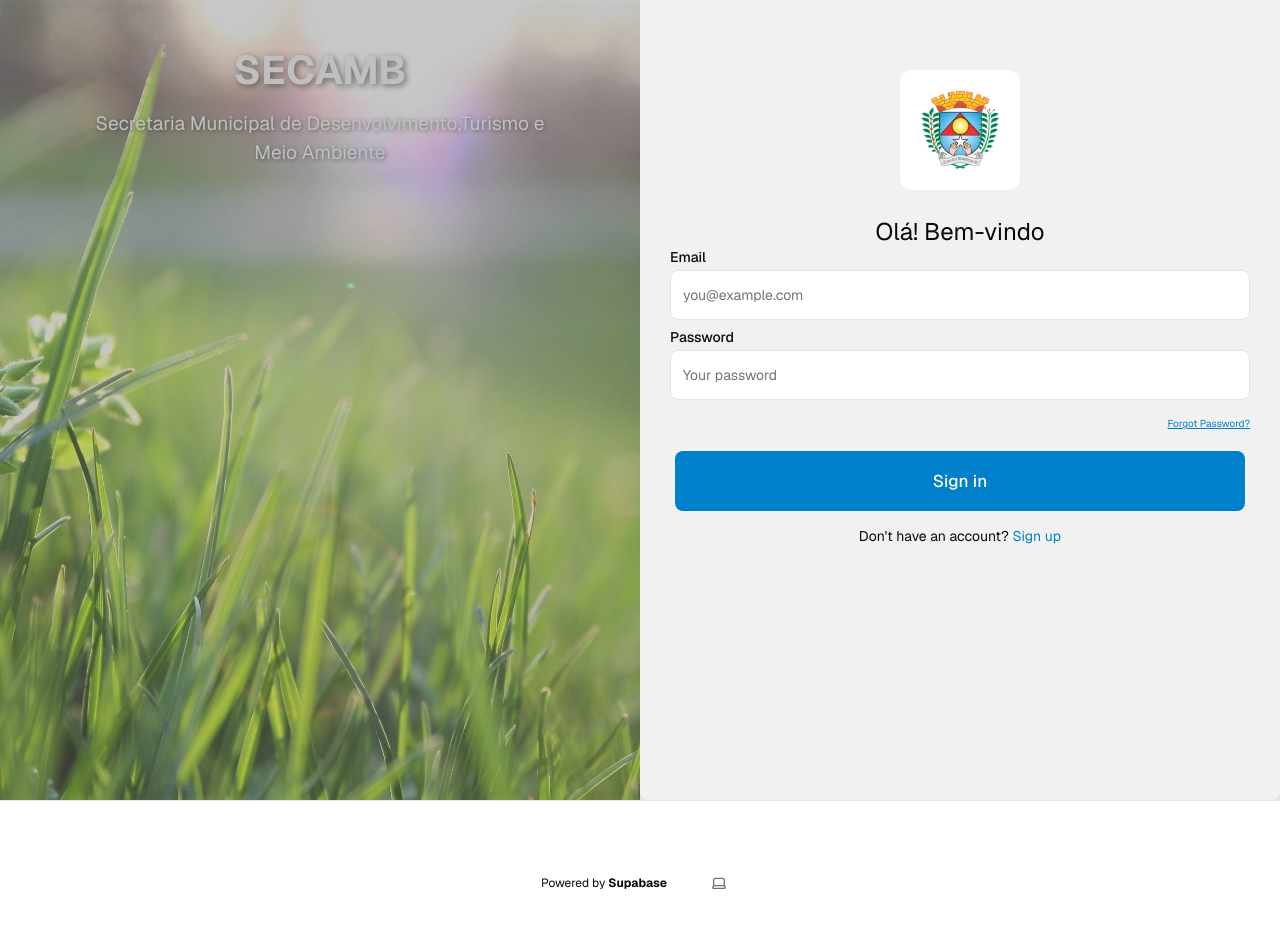
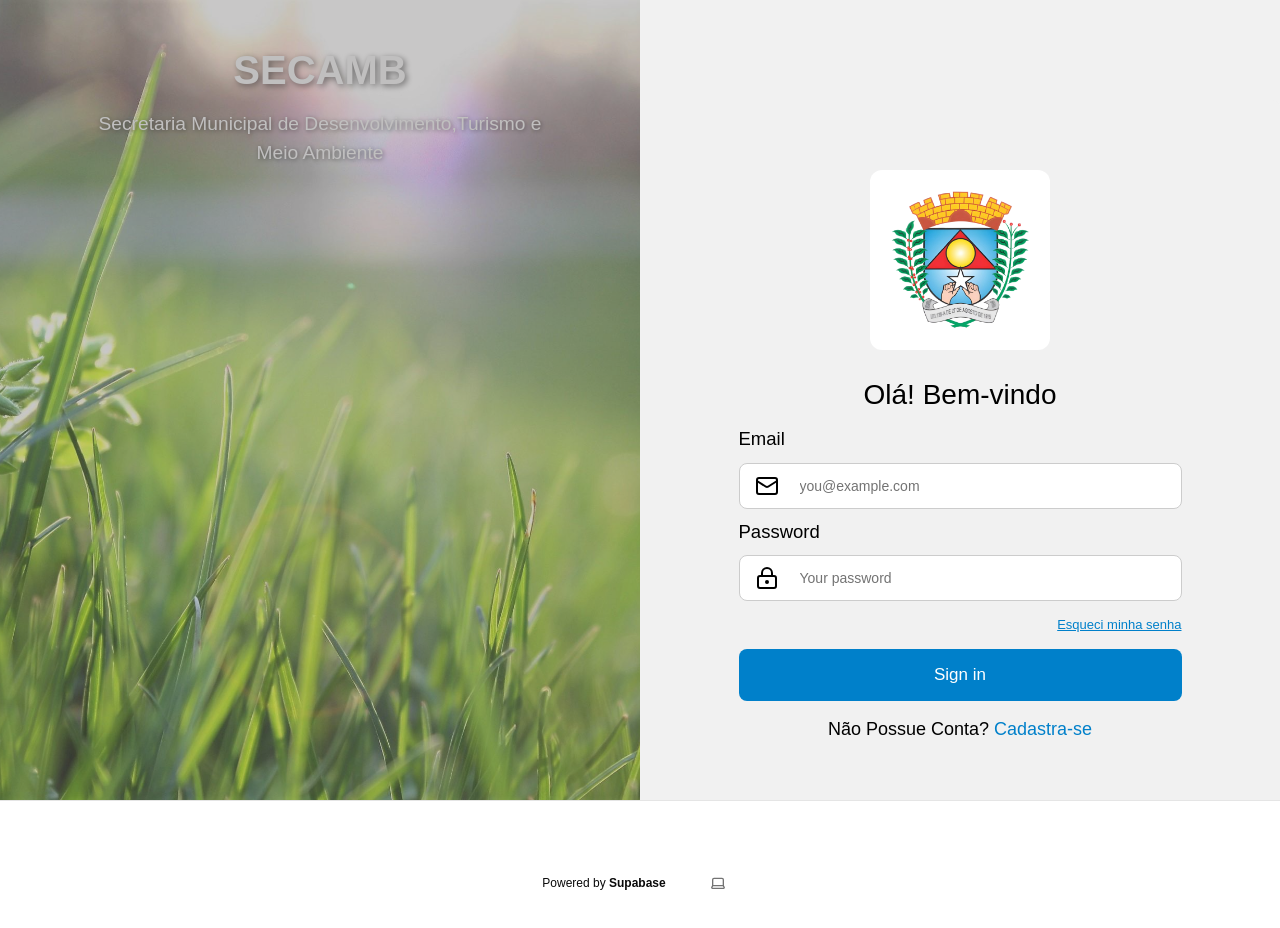
Before and after one commit to IFBASeabra/SECAMB, a Next.js app: page /sign-in in a window 1280 px wide. Shown: the top 928 px of the page. Built offline with nearby package versions, Linux system fonts and the light colour scheme.

Commit message:
alterações  no estilo do sign-in e do sign-up

```diff
--- a/app/(auth-pages)/sign-in/page.tsx
+++ b/app/(auth-pages)/sign-in/page.tsx
@@ -3,6 +3,9 @@ import { FormMessage, Message } from "@/components/form-message";
 import { SubmitButton } from "@/components/submit-button";
 import { Input } from "@/components/ui/input";
 import { Label } from "@/components/ui/label";
+
+import { Mail, LockKeyhole } from "lucide-react";
+
 import Image from "next/image";
 import Link from "next/link";
 import "./sign-in.scss";
@@ -30,8 +33,8 @@ export default async function Login(props: { searchParams: Promise<Message> }) {
                   src="/Logo.png"
                   className="logo"
                   alt="logo"
-                  width={80}
-                  height={80}
+                  width={140}
+                  height={140}
                 />
               </span>
               <h4 className="sign-title">Olá! Bem-vindo</h4>
@@ -39,24 +42,32 @@ export default async function Login(props: { searchParams: Promise<Message> }) {
           </div>
 
           <div className="form__login-authentication">
+            {/* Campo de email */}
             <div className="authentication-emails">
-              <div>
+              <div className="input-container">
                 <Label htmlFor="email">Email</Label>
+                <div className="input-with-icon">
+                  <Mail className="input-icon" />
                   <Input name="email" placeholder="you@example.com" required />
                 </div>
               </div>
+            </div>
 
+            {/* Campo de senha */}
             <div className="authentication-passwords">
               <div>
                 <Label htmlFor="password">Password</Label>
+                <div className="input-with-icon">
+                  <LockKeyhole className="input-icon" />
                   <Input
                     type="password"
                     name="password"
                     placeholder="Your password"
                     required
                   />
+                </div>
                 <Link className="passwords-forgot" href="/forgot-password">
-                  Forgot Password?
+                  Esqueci minha senha
                 </Link>
               </div>
             </div>
@@ -73,10 +84,10 @@ export default async function Login(props: { searchParams: Promise<Message> }) {
             <FormMessage message={searchParams} />
 
             <div className="form__login-signin">
-              <p className="text-sm text-foreground">
-                Don't have an account?{" "}
+              <p className="form_login-signin-p">
+                Não Possue Conta?{" "}
                 <Link className="links" href="/sign-up">
-                  Sign up
+                  Cadastra-se
                 </Link>
               </p>
             </div>
--- a/app/(auth-pages)/sign-in/sign-in.scss
+++ b/app/(auth-pages)/sign-in/sign-in.scss
@@ -1,5 +1,17 @@
 :root {
   --primary-color: #0080ca;
+  --segund-color: #f1f1f1;
+}
+
+* {
+  margin: 0;
+  padding: 0;
+  box-sizing: border-box;
+}
+
+body {
+  font-family: "Arial", sans-serif;
+  background-color: #f1f1f1;
 }
 
 .container__signup {
@@ -7,6 +19,7 @@
   height: 100vh;
   width: 100vw;
   overflow: hidden;
+  color: #000;
 
   &-left-side {
     position: relative;
@@ -17,10 +30,9 @@
     align-items: center;
     text-align: center;
     padding: 20px;
-    color: #f1f1f1;
+    color: var(--segund-color);
     overflow: hidden;
 
-    /* Overlay para escurecer a imagem de fundo */
     &::before {
       content: "";
       position: absolute;
@@ -52,12 +64,13 @@
     display: flex;
     justify-content: center;
     align-items: center;
-    background: #f1f1f1;
     width: 50vw;
+    background: var(--segund-color);
 
     .form__login {
+      background: var(--segund-color);
+      margin-top: 200px;
       border-radius: 8px;
-      box-shadow: 0 4px 10px rgba(0, 0, 0, 0.1);
       width: 50vw;
       height: 100%;
       display: flex;
@@ -79,7 +92,7 @@
             border-radius: 12px;
           }
           .sign-title {
-            font-size: 24px;
+            font-size: 28px;
           }
         }
       }
@@ -92,33 +105,53 @@
           display: flex;
           justify-content: center;
           align-items: center;
-          margin-bottom: 10px;
+          margin: 14px;
 
           div {
             display: flex;
             flex-direction: column;
-            gap: 6px;
+            gap: 14px;
+
+            .passwords-forgot {
+              font-size: 13px;
+              text-align: right;
+              text-decoration: underline;
+              color: var(--primary-color);
+            }
+
+            label {
+              font-size: 18.5px;
+            }
+
+            .input-with-icon {
+              position: relative;
+              display: flex;
+              align-items: center;
+            }
 
             input {
               background-color: #ffffff;
               width: 100%;
-              text-align: left;
-              width: 580px;
               border-radius: 8px;
-              text-align: left;
-              outline: 0;
               height: 50px;
               font-size: 14px;
+              padding: 0 20px 0 60px;
+              border: 1px solid #ccc;
+              outline: 0;
+              box-sizing: border-box;
+              height: 46px;
+              width: 443px;
+            }
+
+            .input-icon {
+              position: absolute;
+              left: 16px;
+              top: 50%;
+              transform: translateY(-50%);
+              font-size: 20px;
+              color: #000000;
             }
           }
-        }
-
-        .passwords-forgot {
-          margin: 10px 0;
-          font-size: 10px;
-          text-align: right;
-          text-decoration: underline;
-          color: var(--primary-color);
         }
 
         .authentication-button {
@@ -128,10 +161,12 @@
 
           .button {
             cursor: pointer;
-            padding: 30px 258px;
+            padding: 26px 0;
             border-radius: 8px;
             background-color: var(--primary-color);
             font-size: 17px;
+            color: #ffffff;
+            width: 443px;
           }
         }
       }
@@ -139,6 +174,11 @@
       &-signin {
         text-align: center;
         margin-top: 15px;
+
+        p {
+          font-size: 18px;
+          margin: 15px;
+        }
       }
     }
   }
--- a/app/(auth-pages)/sign-up/sign-up.scss
+++ b/app/(auth-pages)/sign-up/sign-up.scss
@@ -2,113 +2,191 @@
   --color: #0080ca;
 }
 
-.register {
-  background-color: aliceblue;
-  padding: 16px;
-  border: 1px solid rgba(255, 255, 255, 0.1);
-  border-radius: 8px;
-  width: 100%;
-  max-width: 800px;
-  margin: 0 auto;
+* {
+  margin: 0;
+  padding: 0;
+  box-sizing: border-box;
+}
 
-  &__left-side {
+body {
+  background-color: #f1f1f1; /* Mantendo fundo leve */
+}
+
+.container {
+  &__signin {
+    display: flex;
+    height: 100vh;
+    width: 100vw;
+    overflow: hidden;
+    color: #000;
+    font-family: "Arial", sans-serif;
+    align-items: center; /* Alinhando o conteúdo ao centro verticalmente */
+    justify-content: center; /* Alinhamento simétrico no eixo horizontal */
+
+    &__left-side,
+    &__right-side {
       flex: 1;
-    background: url("/fundo.png") no-repeat center center/cover;
       display: flex;
       flex-direction: column;
       align-items: center;
       justify-content: center;
+      height: 100%;
+      padding: 40px;
+    }
+
+    &__left-side {
+      background: url("/fundo.png") no-repeat center center/cover;
       color: white;
       text-align: center;
-    padding: 20px;
+      backdrop-filter: blur(8px); /* Suavizando o fundo com blur */
     }
 
     &__right-side {
-    flex: 1;
-    background-color: aliceblue;
-    padding: 16px;
-    display: flex;
-    flex-direction: column;
-    justify-content: center;
-    align-items: center;
+      background-color: #f1f1f1; /* Mantendo fundo leve */
+      box-shadow: 0 4px 10px rgba(0, 0, 0, 0.1); /* Adicionando sombra para destaque */
     }
+  }
+}
+
+.register {
+  padding: 40px;
+  border-radius: 12px;
+  width: 100%;
+  position: relative;
+  max-width: 750px; /* Limitar a largura para manter simetria */
+
   &__banner {
     display: flex;
     align-items: center;
     gap: 16px;
-    margin-bottom: 18px;
+    margin-bottom: 24px;
+    justify-content: center;
 
     .banner-h4 {
       font-size: 38px;
+      font-weight: 400;
+      text-align: left;
     }
   }
 
   &__title {
-    font-size: 30px;
+    font-size: 32px;
+    margin-bottom: 20px;
+    text-align: left;
+    font-weight: 500;
   }
 
   &__form {
     display: flex;
     flex-direction: column;
-    gap: 16px;
+    gap: 20px;
     padding: 12px 0;
+    width: 100%;
+    align-items: center;
 
     &-group {
       display: flex;
       flex-direction: column;
+      width: 100%;
+      gap: 16px;
+      position: relative;
+
+      label {
+        font-size: 18px;
+      }
+
+      .input-two,
+      .inputs {
+        padding: 25px 20px 25px 60px;
+        border-radius: 8px;
+        border: 1px solid #ccc;
+        font-size: 16px;
+        transition: all 0.3s ease;
+        width: 100%;
+
+        &:focus {
+          border-color: var(--color);
+          box-shadow: 0 0 5px var(--color);
+        }
+      }
+
+      .input-two {
+        width: 350px;
+      }
+
+      //inputs de email e endereço
+      .inputs {
+        width: 716px;
+      }
 
       &-types {
+        display: flex;
+        justify-content: space-around;
+        gap: 20px;
+        width: 100%;
         margin-top: 20px;
-        display: flex;
-        gap: 32px;
-        justify-content: center;
       }
 
-      .label {
-        margin-bottom: 10px;
-      }
-
-      &-type {
+      &-column {
         display: flex;
-        gap: 32px;
-        &-ty {
-          .input {
-            color: lightblue;
-          }
-        }
+        gap: 20px;
+        width: 100%;
+        align-items: center;
+        justify-content: space-between;
       }
     }
   }
 
   &__radio {
     display: flex;
-    gap: 12px;
+    gap: 16px;
     font-size: 16px;
     cursor: pointer;
     width: 100%;
+    color: #333;
 
     input[type="radio"] {
-      width: 16px;
-      height: 16px;
-      accent-color: #0080ca;
+      width: 22px;
+      height: 22px;
+      accent-color: var(--color);
     }
   }
 
   &__submit {
-    padding: 12px;
+    padding: 14px;
     background-color: var(--color);
-    border-radius: 9px;
+    border-radius: 10px;
     color: #fff;
+    margin-top: 20px;
+    border: none;
+    font-size: 16px;
+    cursor: pointer;
+    width: 100%;
+    transition: background-color 0.3s ease;
+
+    &:hover {
+      background-color: #0f62fd;
+    }
   }
 
   &__signup {
     display: flex;
     align-items: center;
     justify-content: center;
+    margin-top: 20px;
+
+    p {
+      font-size: 18px;
+    }
 
     &-links {
       color: var(--color);
       margin-left: 10px;
+      text-decoration: underline;
+
+      &:hover {
+        color: var(--color);
+      }
     }
   }
 }
@@ -117,8 +195,29 @@
   color: red;
   border: 1px solid red;
   border-radius: 4px;
-  padding: 4px 6px;
-  margin: 8px 0 0;
-  text-align: left;
+  padding: 6px 10px;
+  margin-top: 8px;
   font-size: 12px;
+
+  background-color: rgba(255, 107, 107, 0.1);
+  width: 100%;
 }
+
+//confirações dos icones
+
+.lucide-icones,
+.lucide-two {
+  position: absolute;
+  left: 16px;
+  top: 70%;
+  transform: translateY(-50%);
+}
+
+.lucide-two {
+  top: 50%;
+}
+.input-with-icon {
+  position: relative;
+  display: flex;
+  align-items: center;
+}
```
Also changed, not shown: app/(auth-pages)/sign-up/SignUpForm.tsx (+108 -35 lines). Lines whose indentation alone changed are shown as unchanged.
